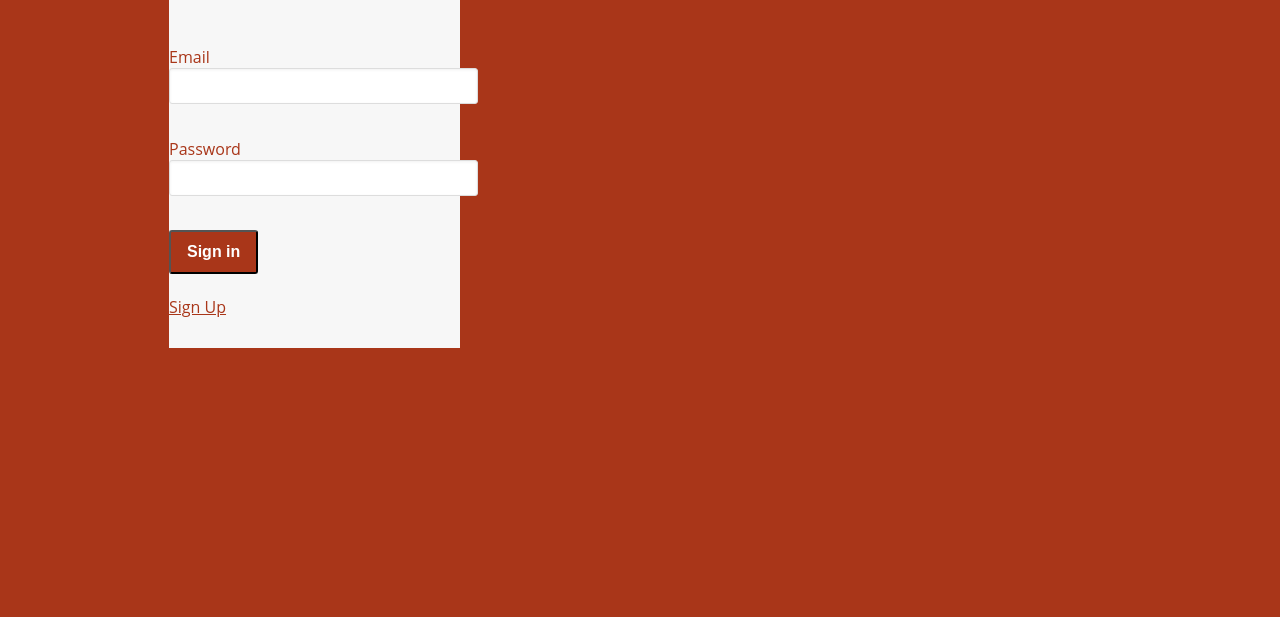
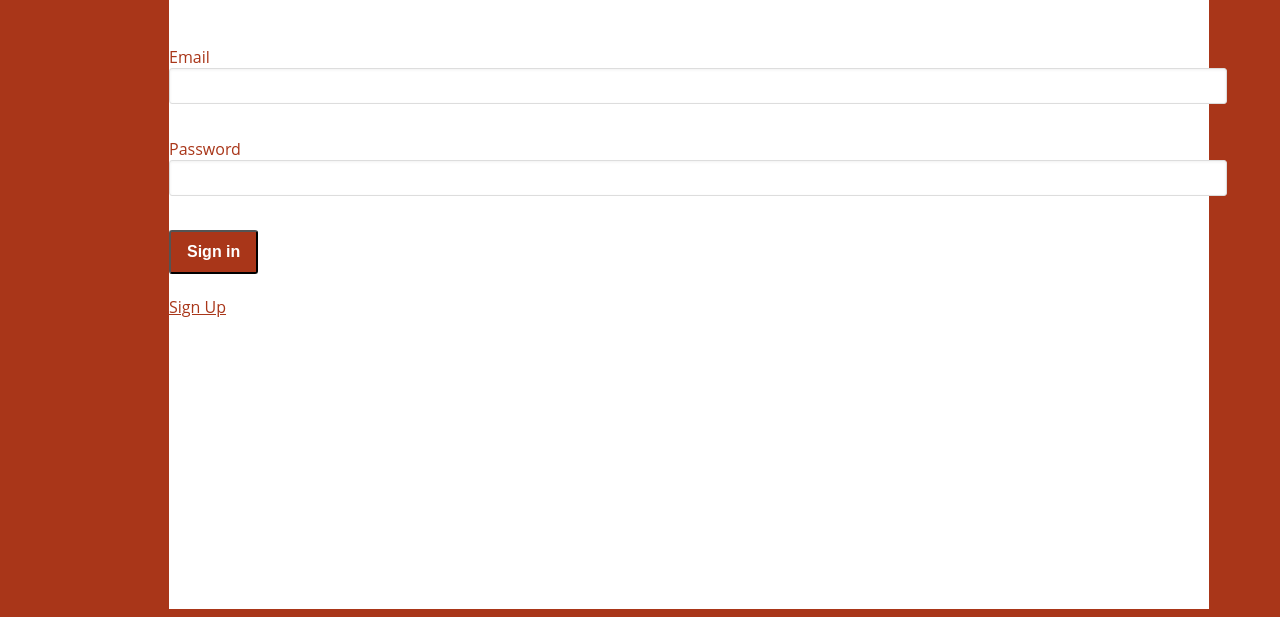
Before and after one commit to alinaw89/project4_frontend, a website: page app/views/login.html in a window 1280 px wide. Shown: the part 375-992 px from the top of the page. Before the commit the page ends 800 px from the top, so only its background shows below. Drawn offline with Linux system fonts and the light colour scheme; files that its build step writes are made by us from their sources.

Commit message:
styles login div

```diff
--- a/app/css/login.css
+++ b/app/css/login.css
@@ -9,9 +9,9 @@ body {
 
 .loginbox {
   margin-left: 10em;
-  width: 23%;
-  min-height: 200px;
-  background-color: #F7F7F7;
+  width: 1040px;
+  height:700px;
+  background-color: white;
   border-left: 1px solid #A93619;
   border-top: 1px solid #A93619;
   -webkit-box-shadow: 10px 10px 0px 0px #A93619;
```
